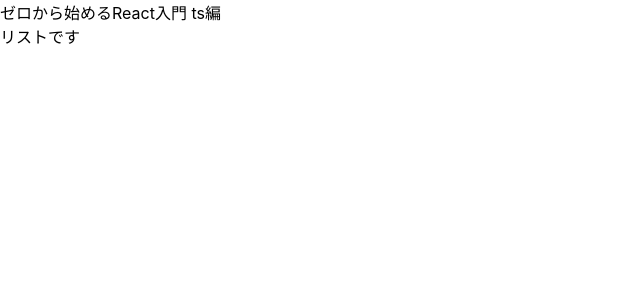
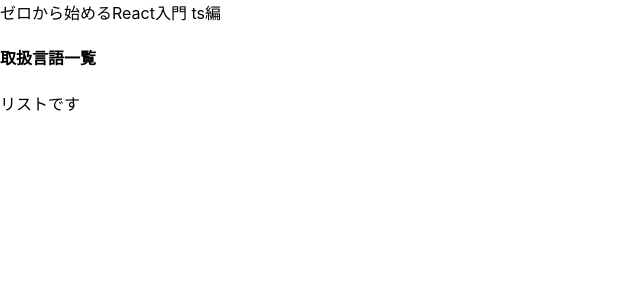
Before and after one commit to knm22mukk/react-tutorial-ts, a React (Create React App) app: page / in a window 1280 px wide. Shown: the top 300 px of the page, without its empty margins (0-640 px from the left). Built offline with nearby package versions, Linux system fonts and the light colour scheme.

Commit message:
List.tsxを作成し、titleプロパティを渡す

```diff
--- a/src/App.tsx
+++ b/src/App.tsx
@@ -4,7 +4,7 @@
 const App: FC = () => (
   <div>
     ゼロから始めるReact入門 ts編
-    <List />
+    <List title='取扱言語一覧' />
   </div>
 );
 
--- a/src/List.tsx
+++ b/src/List.tsx
@@ -1,5 +1,14 @@
 import { FC } from 'react';
 
-const List: FC = () => <div>リストです</div>;
+type Props = {
+  title: string;
+};
+
+const List: FC<Props> = ({ title }) => (
+  <div>
+    <h4>{title}</h4>
+    <div>リストです</div>
+  </div>
+);
 
 export default List;
```
